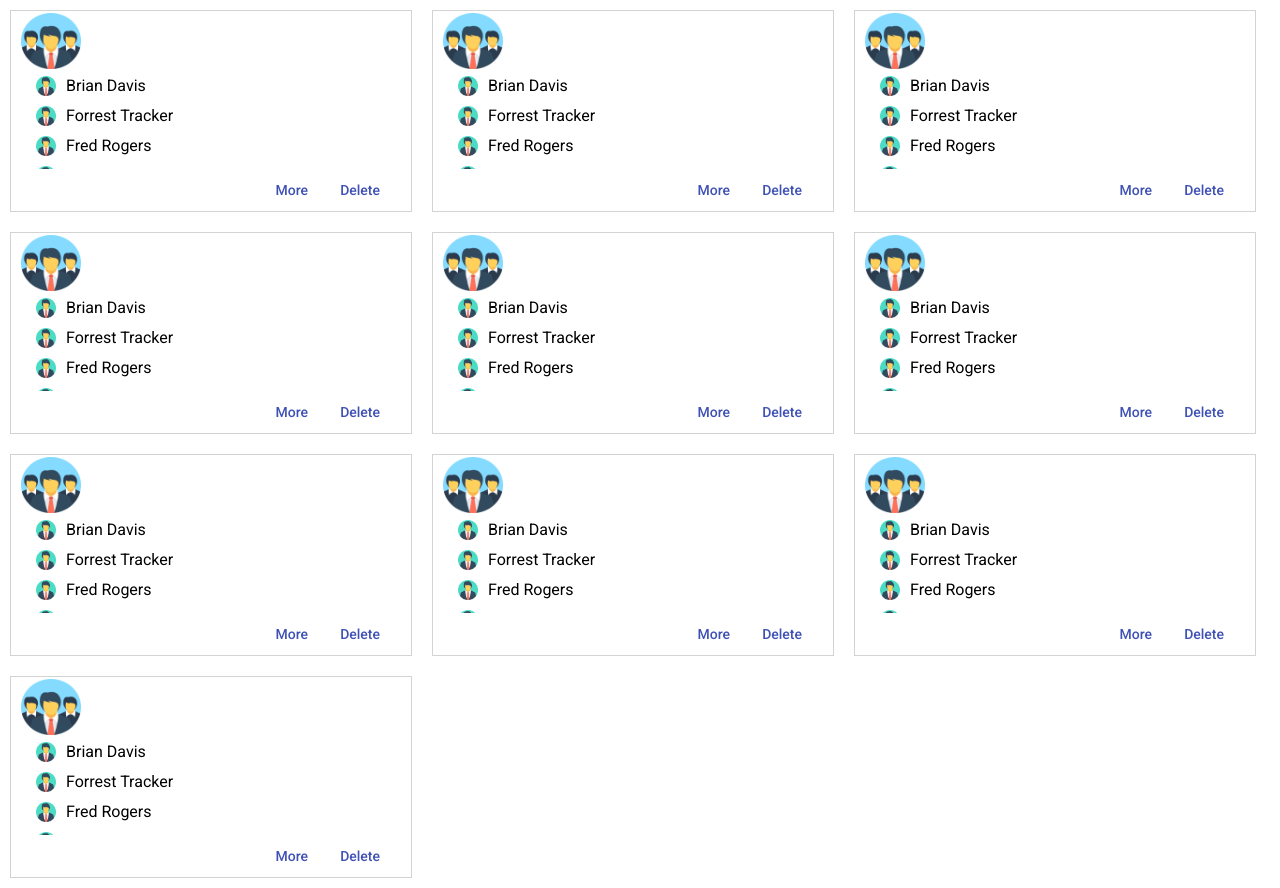
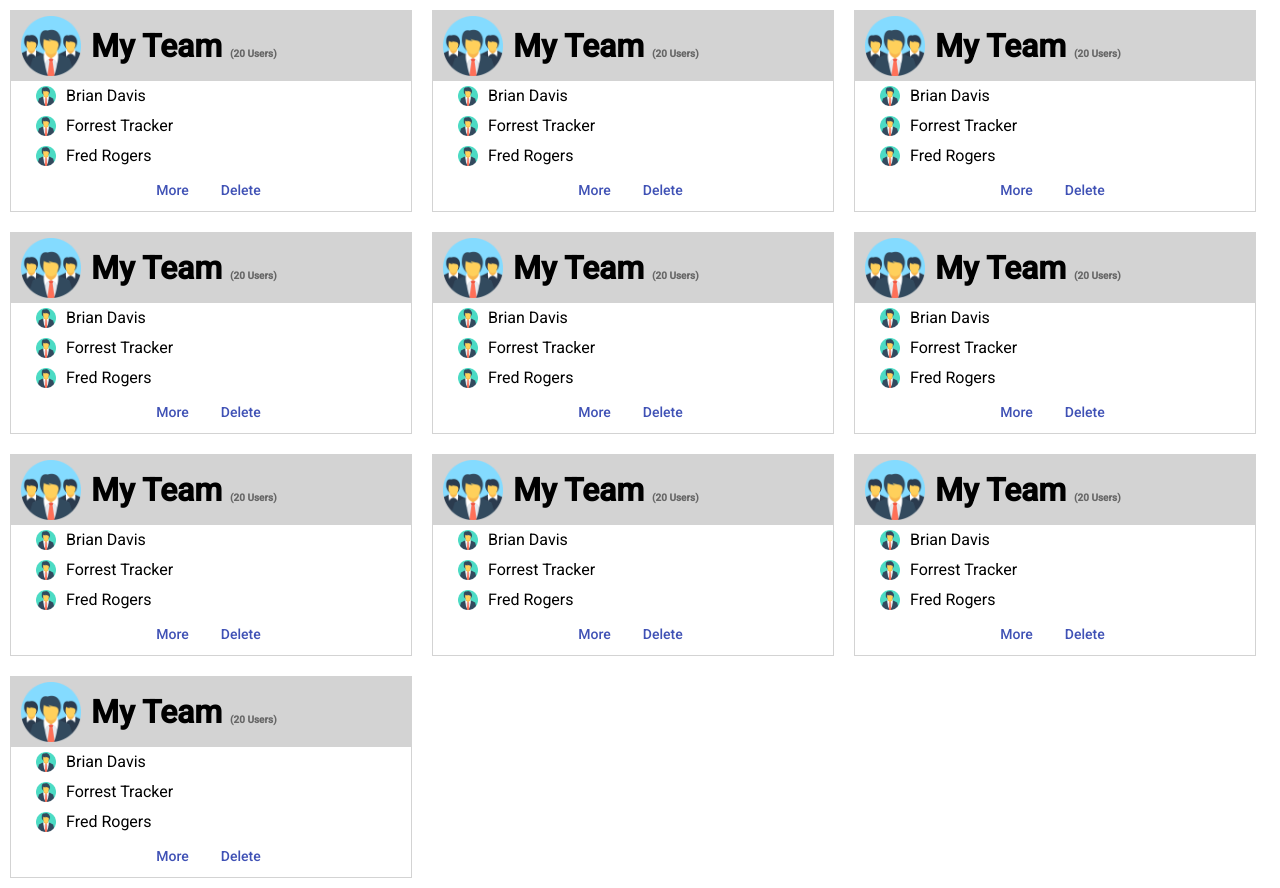
Before and after one commit to seandrexler/usergroups, an Angular app: page / in a window 1280 px wide. Built offline with nearby package versions, Linux system fonts and the light colour scheme.

Commit message:
improve interaction

```diff
--- a/src/app/usergroup-tile/usergroup-tile.component.html
+++ b/src/app/usergroup-tile/usergroup-tile.component.html
@@ -1,17 +1,27 @@
 <div class="container" [ngClass]="isOpen ? 'container-expand' : ''">
   <div class="header">
     <img class="group-profile" src="./assets/team-pngrepo-com.png" />
-    <div *ngIf class="group-name">
+    <div *ngIf="!isOpen" class="group-name">
       {{ userGroupName }}&nbsp;<span class="group-count">({{ groupUsers.length }} Users)</span>
     </div>
-    <!-- <mat-icon>delete</mat-icon> -->
+    <div *ngIf="isOpen">
+      <mat-form-field>
+        <input
+          type="text"
+          placeholder="Group Name"
+          aria-label="group name"
+          matInput
+          [value]=userGroupName
+        />
+      </mat-form-field>&nbsp;<span class="group-count">({{ groupUsers.length }} Users)</span>
+    </div>
   </div>
   <div class="content">
     <div class="user" *ngFor="let user of groupUsers">
       <img class="user-profile" src="./assets/businessman-pngrepo-com.png" />
       <div class="user-name">{{ user }}</div>
       <!-- <button mat-icon-button> -->
-        <mat-icon *ngIf="isOpen" (click)="onClickRemoveUser()">delete</mat-icon>
+        <mat-icon *ngIf="isOpen" (click)="onClickRemoveUser(user)">delete</mat-icon>
       <!-- </button> -->
     </div>
   </div>
@@ -35,7 +45,7 @@
         </mat-form-field>
       <!-- </form> -->
       &nbsp;
-      <button mat-raised-button color="primary" (click)="onClickAdd($event)">Add</button>
+      <button mat-raised-button color="primary" (click)="onClickAdd($event)" [disabled]="(myControl.value === null) || (filteredUsers | async).length <= 0">Add</button>
     </div>
     <div class="view-toggle">
         <button mat-button color="primary" (click)='onClickOpen()'>{{isOpen ? 'Less' : 'More'}}</button>
--- a/src/app/usergroup-tile/usergroup-tile.component.scss
+++ b/src/app/usergroup-tile/usergroup-tile.component.scss
@@ -3,7 +3,7 @@
 }
 
 .container {
-  $height: 60px;
+  $height: 70px;
   margin: 10px;
   // border: solid 1px #0000ff;
   border: solid 1px lightgray;
@@ -16,12 +16,15 @@
   .header {
     height: $height;
     display: flex;
+    background-color: lightgray;
+    flex-direction: row;
+    align-items: center;
     // border: solid 1px #ff0000;
     // border-bottom: solid 1px lightgray;
 
     img {
       max-width: 100px;
-      max-height: $height;
+      max-height: $height - 10;
       padding: 2px 10px;
       // background-color: #cccccc;
     }
@@ -31,15 +34,11 @@
       font-size: xx-large;
       font-weight: bold;
       // vertical-align: middle;
-      line-height: $height;
-
-      .group-count {
-        font-size: x-small;
-        color: #666666;
-      }
+      // line-height: $height;
     }
-
-    .group-delete {
+    .group-count {
+      font-size: x-small;
+      color: #666666;
     }
   }
 
@@ -56,7 +55,7 @@
       align-items: center;
       margin: 0 5px;
       &:hover {
-        background-color: #F9F9F9;
+        background-color: #f9f9f9;
       }
       padding: 5px 10px;
       // padding: 2px;
@@ -102,7 +101,7 @@
 
   .footer-collapsed {
     height: 38px;
-    flex-direction: row-reverse !important;
-    justify-content: right;
+    // flex-direction: row-reverse !important;
+    // justify-content: right;
   }
 }
--- a/src/app/usergroup-tile/usergroup-tile.component.ts
+++ b/src/app/usergroup-tile/usergroup-tile.component.ts
@@ -1,7 +1,7 @@
 import { Component, OnInit } from '@angular/core';
 import { FormControl } from '@angular/forms';
-import {Observable} from 'rxjs';
-import {map, startWith} from 'rxjs/operators';
+import { Observable } from 'rxjs';
+import { map, startWith } from 'rxjs/operators';
 
 @Component({
   selector: 'app-usergroup-tile',
@@ -13,39 +13,71 @@ export class UsergroupTileComponent implements OnInit {
   userGroupName = 'My Team';
   myControl = new FormControl();
   allUsers = [
-    'Al Jenkins', 'Freddie From', 'Ethan Jones', 'Gina Hurley',
-    'Kevin Armstrong', 'Bobbie Schroeder', 'Anne Batdorf', 'Ford Wright',
-    'John Smith', 'Sam Wellington', 'Jane Doe', 'Fred Rogers',
-    'John Stanley', 'Samuel Wellington', 'Janet Doe', 'Fredrick Rogers',
-    'Jonah Smith', 'Sam Well', 'Joyce Done', 'Fredda Robbert',
-    'Steve Blitz', 'Forrest Tracker', 'Mercedes Liberty', 'Roger Zapp',
-    'George Ronalds', 'Patty Snicker', 'Lake Johnson', 'Brian Davis'
+    'Al Jenkins',
+    'Freddie From',
+    'Ethan Jones',
+    'Gina Hurley',
+    'Kevin Armstrong',
+    'Bobbie Schroeder',
+    'Anne Batdorf',
+    'Ford Wright',
+    'John Smith',
+    'Sam Wellington',
+    'Jane Doe',
+    'Fred Rogers',
+    'John Stanley',
+    'Samuel Wellington',
+    'Janet Doe',
+    'Fredrick Rogers',
+    'Jonah Smith',
+    'Sam Well',
+    'Joyce Done',
+    'Fredda Robbert',
+    'Steve Blitz',
+    'Forrest Tracker',
+    'Mercedes Liberty',
+    'Roger Zapp',
+    'George Ronalds',
+    'Patty Snicker',
+    'Lake Johnson',
+    'Brian Davis'
   ];
   groupUsers = [
-    'John Smith', 'Sam Wellington', 'Jane Doe', 'Fred Rogers',
-    'John Stanley', 'Samuel Wellington', 'Janet Doe', 'Fredrick Rogers',
-    'Jonah Smith', 'Sam Well', 'Joyce Done', 'Fredda Robbert',
-    'Steve Blitz', 'Forrest Tracker', 'Mercedes Liberty', 'Roger Zapp',
-    'George Ronalds', 'Patty Snicker', 'Lake Johnson', 'Brian Davis'
+    'John Smith',
+    'Sam Wellington',
+    'Jane Doe',
+    'Fred Rogers',
+    'John Stanley',
+    'Samuel Wellington',
+    'Janet Doe',
+    'Fredrick Rogers',
+    'Jonah Smith',
+    'Sam Well',
+    'Joyce Done',
+    'Fredda Robbert',
+    'Steve Blitz',
+    'Forrest Tracker',
+    'Mercedes Liberty',
+    'Roger Zapp',
+    'George Ronalds',
+    'Patty Snicker',
+    'Lake Johnson',
+    'Brian Davis'
   ];
   filteredUsers: Observable<string[]>;
 
-  constructor() { }
+  constructor() {}
 
   ngOnInit() {
     this.groupUsers.sort();
-    this.filteredUsers = this.myControl.valueChanges
-      .pipe(
-        startWith(''),
-        map(value => this._filter(value))
-      );
+    this.setupAddUser();
   }
 
   onClickAdd(event: Event): void {
     const user = this.myControl.value;
+    this.setupAddUser();
     this.groupUsers.push(user);
     this.groupUsers.sort();
-    // TODO: clear the text input
   }
 
   onClickOpen(): void {
@@ -56,12 +88,21 @@ export class UsergroupTileComponent implements OnInit {
     // TODO: pass in usergroup id and delete this group
   }
 
-  onClickRemoveUser(): void {
+  onClickRemoveUser(username: string): void {
+    this.groupUsers = this.groupUsers.filter(element => element !== username);
+  }
 
+  private setupAddUser(): void {
+    this.myControl.reset();
+    this.filteredUsers = this.myControl.valueChanges.pipe(
+      startWith(''),
+      map(value => this._filter(value))
+    );
   }
 
   private _filter(value: string): string[] {
-    return this.allUsers.filter(user => user.toLowerCase().includes(value.toLowerCase()) && !this.groupUsers.includes(user));
+    return this.allUsers.filter(
+      user => user.toLowerCase().includes(value.toLowerCase()) && !this.groupUsers.includes(user)
+    );
   }
-
 }
```
